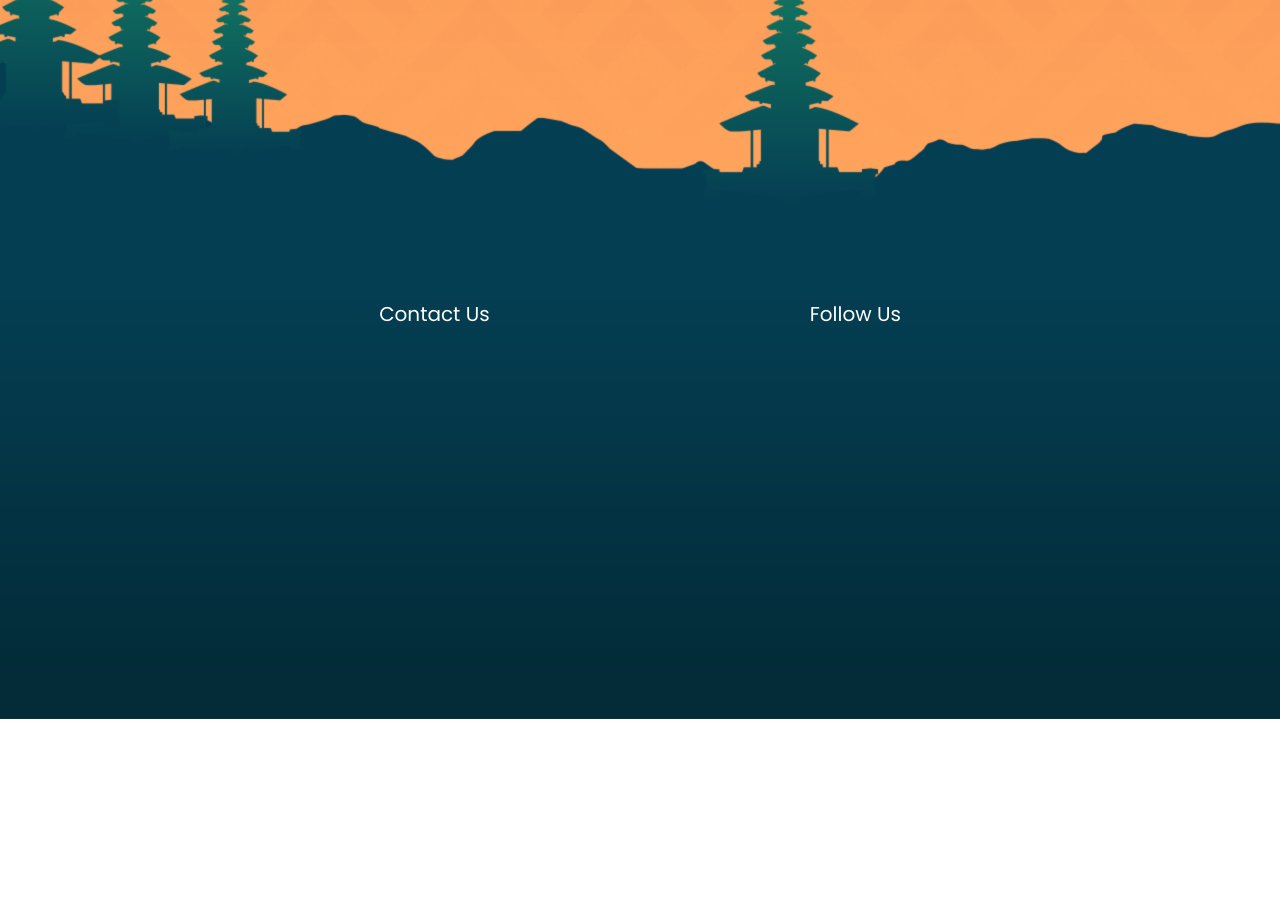
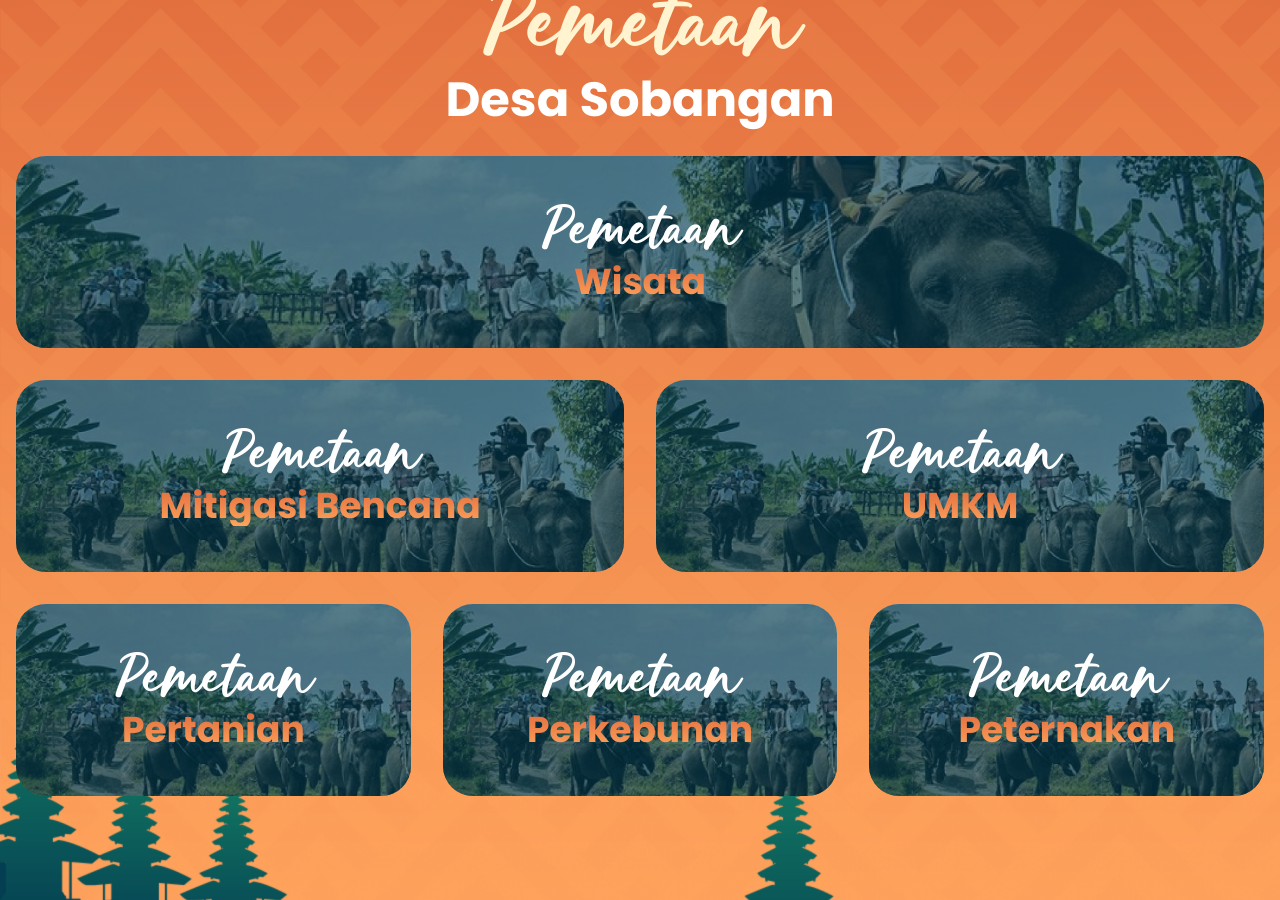
Before and after one commit to KKN-PPM-Gantari-Mengwi/KKN-PPM-2023-web, a Next.js app: page /pemetaan-mengwi in a window 1280 px wide. Shown: the part 1700-2600 px from the top of the page. Before the commit the page ends 2419 px from the top, so only its background shows below. Built offline with nearby package versions, Linux system fonts and the light colour scheme.

Commit message:
feat(pemetaan-page): add pemetaan card section desa sobangan

```diff
--- a/src/pages/pemetaan-mengwi/index.js
+++ b/src/pages/pemetaan-mengwi/index.js
@@ -42,6 +42,7 @@ const Pemetaan_Mengwi = () => {
           </div>
         </div>
       </section>
+      {/* section pemetaan desa baha */}
       <section className="block bg-home-2 w-full h-fit lg:h-screen mb-10 lg:mb-0">
         {/* heading */}
         <div className="flex xl:pt-20 lg:pt-32 md:pt-48 sm:pt-80 pt-[100px]">
@@ -63,6 +64,7 @@ const Pemetaan_Mengwi = () => {
         {/* content */}
         <div className="block lg:flex justify-center">
           <div className="block w-full lg:w-[1553px] px-4">
+            {/* card */}
             <div
               className="w-full h-[192px] rounded-[30px] bg-wisata-card-sobangan bg-cover mt-8 "
               data-aos="fade-up"
@@ -172,6 +174,140 @@ const Pemetaan_Mengwi = () => {
           </div>
         </div>
       </section>
+      {/* section pemetaan desa sobangan */}
+      <section className="block w-full lg:h-screen h-[1600px]  bg-gradient-to-b from-[#DF693B] to-[#F99A57]">
+        <div className="block w-full h-screen bg-pattern-1">
+          {/* heading */}
+        <div className="flex xl:pt-20 lg:pt-32 md:pt-48 sm:pt-80 pt-[100px]">
+          <div className="mx-auto">
+            <h1
+              data-aos="fade-up"
+              className="flex justify-center md:text-8xl text-6xl text-w-yellow font-Natural"
+            >
+              Pemetaan
+            </h1>
+            <h1
+              data-aos="fade-up"
+              className="flex justify-center md:text-5xl text-4xl text-white font-poppins font-bold"
+            >
+              Desa Sobangan
+            </h1>
+          </div>
+        </div>
+        {/* content */}
+        <div className="block lg:flex justify-center">
+          <div className="block w-full lg:w-[1553px] px-4">
+            {/* Card */}
+            <div
+              className="w-full h-[192px] rounded-[30px] bg-wisata-card-sobangan bg-cover mt-8 "
+              data-aos="fade-up"
+            >
+              <div className="pemetaan-card-bg-layer w-full h-full">
+                <div className="flex justify-center h-full mx-20 items-center">
+                  <div className="block text-center" data-aos="fade-right">
+                    <h2 className="text-5xl lg:text-6xl text-white font-Natural">
+                      Pemetaan
+                    </h2>
+                    <h2 className="text-3xl lg:text-4xl font-poppins font-bold text-gradient bg-gradient-to-b from-s-orange to-t-orange bg-clip-text text-transparent">
+                      Wisata
+                    </h2>
+                  </div>
+                </div>
+              </div>
+            </div>
+            <div className="block lg:flex gap-8">
+              <div
+                className="w-full lg:w-1/2 h-[192px] rounded-[30px] bg-wisata-card-sobangan bg-cover mt-8"
+                data-aos="fade-up"
+              >
+                <div className="pemetaan-card-bg-layer w-full h-full">
+                  <div className="flex justify-center h-full mx-20 items-center">
+                    <div className="block text-center" data-aos="fade-right">
+                      <h2 className="text-5xl lg:text-6xl text-white font-Natural">
+                        Pemetaan
+                      </h2>
+                      <h2 className="text-3xl lg:text-4xl font-poppins font-bold text-gradient bg-gradient-to-b from-s-orange to-t-orange bg-clip-text text-transparent">
+                        Mitigasi Bencana
+                      </h2>
+                    </div>
+                  </div>
+                </div>
+              </div>
+              <div
+                className="w-full lg:w-1/2 h-[192px] rounded-[30px] bg-wisata-card-sobangan bg-cover mt-8"
+                data-aos="fade-up"
+              >
+                <div className="pemetaan-card-bg-layer w-full h-full">
+                  <div className="flex justify-center h-full mx-20 items-center">
+                    <div className="block text-center" data-aos="fade-right">
+                      <h2 className="text-5xl lg:text-6xl text-white font-Natural">
+                        Pemetaan
+                      </h2>
+                      <h2 className="text-3xl lg:text-4xl font-poppins font-bold text-gradient bg-gradient-to-b from-s-orange to-t-orange bg-clip-text text-transparent">
+                        UMKM
+                      </h2>
+                    </div>
+                  </div>
+                </div>
+              </div>
+            </div>
+            <div className="block lg:flex gap-8">
+              <div
+                className="w-full lg:w-1/3 h-[192px] rounded-[30px] bg-wisata-card-sobangan bg-cover mt-8"
+                data-aos="fade-up"
+              >
+                <div className="pemetaan-card-bg-layer w-full h-full">
+                  <div className="flex justify-center h-full mx-20 items-center">
+                    <div className="block text-center" data-aos="fade-right">
+                      <h2 className="text-5xl lg:text-6xl text-white font-Natural">
+                        Pemetaan
+                      </h2>
+                      <h2 className="text-3xl lg:text-4xl font-poppins font-bold text-gradient bg-gradient-to-b from-s-orange to-t-orange bg-clip-text text-transparent">
+                        Pertanian
+                      </h2>
+                    </div>
+                  </div>
+                </div>
+              </div>
+              <div
+                className="w-full lg:w-1/3 h-[192px] rounded-[30px] bg-wisata-card-sobangan bg-cover mt-8"
+                data-aos="fade-up"
+              >
+                <div className="pemetaan-card-bg-layer w-full h-full">
+                  <div className="flex justify-center h-full mx-20 items-center">
+                    <div className="block text-center" data-aos="fade-right">
+                      <h2 className="text-5xl lg:text-6xl text-white font-Natural">
+                        Pemetaan
+                      </h2>
+                      <h2 className="text-3xl lg:text-4xl font-poppins font-bold text-gradient bg-gradient-to-b from-s-orange to-t-orange bg-clip-text text-transparent">
+                        Perkebunan
+                      </h2>
+                    </div>
+                  </div>
+                </div>
+              </div>
+              <div
+                className="w-full lg:w-1/3 h-[192px] rounded-[30px] bg-wisata-card-sobangan bg-cover mt-8"
+                data-aos="fade-up"
+              >
+                <div className="pemetaan-card-bg-layer w-full h-full">
+                  <div className="flex justify-center h-full mx-20 items-center">
+                    <div className="block text-center" data-aos="fade-right">
+                      <h2 className="text-5xl lg:text-6xl text-white font-Natural">
+                        Pemetaan
+                      </h2>
+                      <h2 className="text-3xl lg:text-4xl font-poppins font-bold text-gradient bg-gradient-to-b from-s-orange to-t-orange bg-clip-text text-transparent">
+                        Peternakan
+                      </h2>
+                    </div>
+                  </div>
+                </div>
+              </div>
+            </div>
+          </div>
+        </div>
+        </div>
+      </section>
     </DefaultLayout>
   );
 };
```
